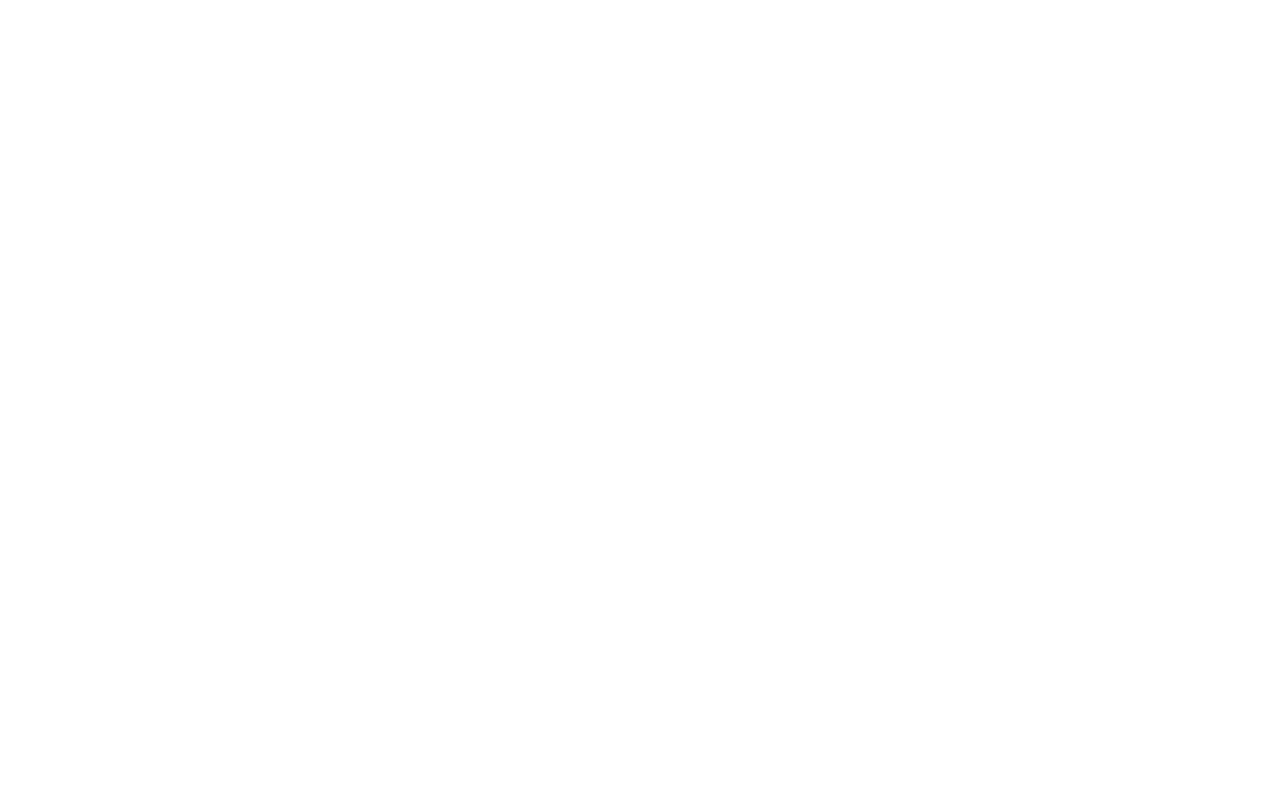
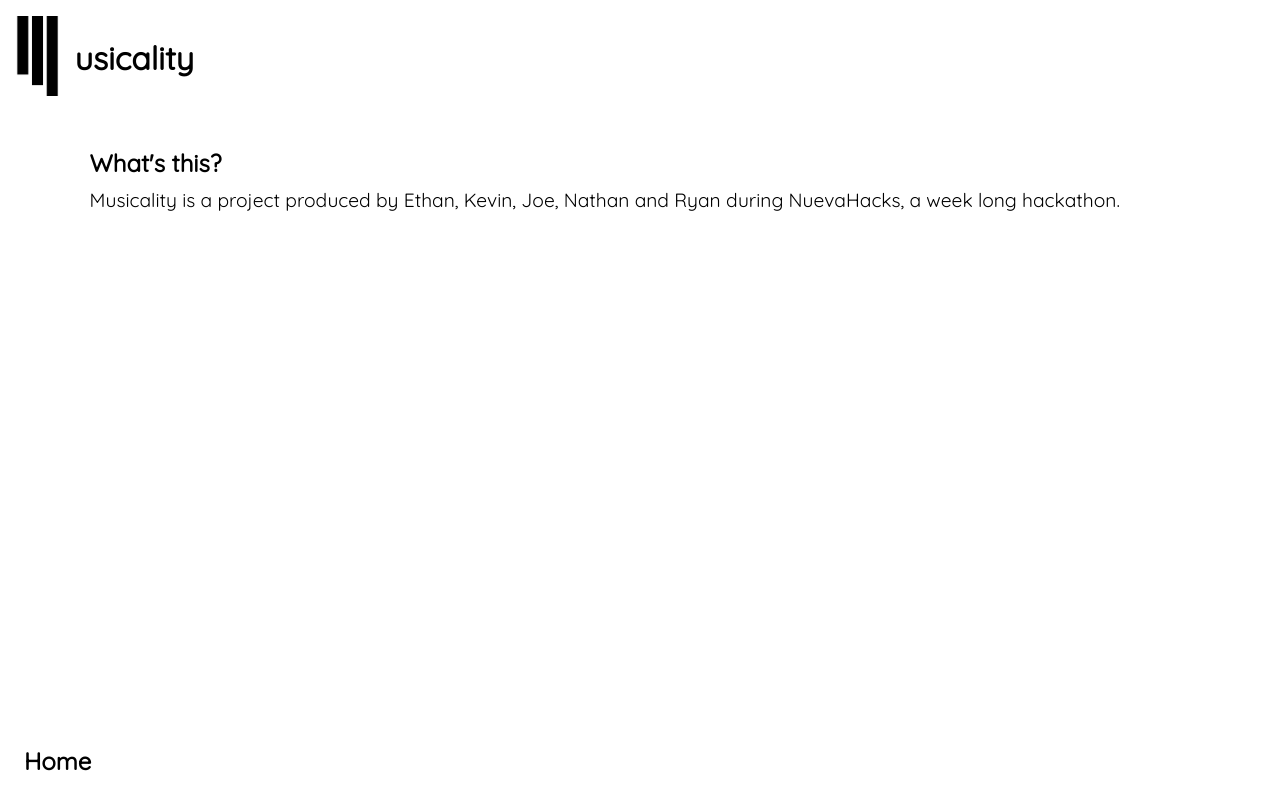
Before and after one commit to backentrancehacker/Musicality, a React (Create React App) app: page /about in a window 1280 px wide. Built offline with nearby package versions, Linux system fonts and the light colour scheme.

Commit message:
Sparkle, Explosion, and f Repl for making life hard on me

```diff
--- a/src/App.js
+++ b/src/App.js
@@ -8,6 +8,7 @@
 import './styles/global.css';
 
 import Home from './components/Home';
+import About from './components/About';
 
 class App extends Component {
 	render(){
@@ -18,7 +19,7 @@
 						<Home />
 					</Route>
 					<Route path="/about">
-
+						<About />
 					</Route>
 				</Switch>
 			</Router>
--- a/src/components/About.js
+++ b/src/components/About.js
@@ -1,8 +1,83 @@
 import React, { Component } from 'react';
+import { Link } from 'react-router-dom';
+import '../styles/About.css';
+import logo from '../images/MusicalityLogo.png';
+
+function wait(ms){
+	return new Promise((resolve, reject) => {
+		setTimeout(resolve, ms);
+	})
+}
+async function sparkle(event){
+	explode(event.clientX, event.clientY);
+}
+
+async function explode(x, y){
+	let particles = 15,
+		music = document.createElement('div');
+
+	music.className = 'music';
+
+	Object.assign(music.style, {
+		left: `${x}px`,
+		top: `${y}px`,
+		transform: 'translate(-50%, -50%)'
+	});
+
+	document.body.append(music);
+
+	let particleArray = [];
+	for(let i = 0; i < particles; i++){
+		let angle = random(0, 2*Math.PI),
+			pX = music.offsetWidth/2 +  random(80, 150) * Math.cos(angle),
+			pY = music.offsetHeight/2 + random(80, 150) * Math.sin(angle);
+
+
+		let particle = document.createElement('div');
+		particle.className = 'particle';
+
+		particle.innerHTML = `<i class="fas fa-music"></>`;
+
+		Object.assign(particle.style, {
+			left: `${pX}px`,
+			top: `${pY}px`,
+			color: `hsl(${random(0, 360)}, 100%, 50%)`,
+			transform: `rotate(${random(0,360)}deg)`
+		});
+
+		music.appendChild(particle);
+		particleArray.push(particle);
+	}
+	await wait(1000);
+	for(let particle of particleArray){
+		particle.remove();
+	}
+}
+function random(min, max) {
+	return Math.floor(Math.random() * (max + 1)) + min;
+}
 
 class About extends Component{
 	render(){
-
+		return (
+		<>
+			<main className="about" onClick={sparkle}>
+				<header>
+					<Link to="/">
+						<img src={logo} alt="Musicality logo" />
+					</Link>
+					<h1>usicality</h1>
+				</header>
+				<div className="content fadeIn">
+					<h2>What's this?</h2>
+					<p>Musicality is a project produced by Ethan, Kevin, Joe, Nathan and Ryan during NuevaHacks, a week long hackathon. </p>
+				</div>
+        	</main>
+			<Link to="/">
+            	<h2 className="to-home">Home</h2>
+            </Link>
+        </>
+        )
 	}
 }
 
--- /dev/null
+++ b/src/styles/About.css
@@ -0,0 +1,88 @@
+main.about{
+	min-height: 100vh;
+	min-width: 100vw;
+	padding: 0;
+	margin: 0;
+	display: flex;
+	flex-direction: column;
+}
+main.about header{
+	width: 100%;
+	user-select: none;
+	padding: 1em 0;
+	display: flex;
+	flex-direction: row;
+	flex-wrap: nowrap;
+    align-items: center;
+ }
+ main.about header img{
+    height: 5em;
+    width: auto;
+    margin: 0;
+    transition: transform 0.2s ease;
+    cursor: pointer;
+ }
+ main.about header img:hover{
+    transform: translateY(-0.5em);
+ }
+ main.about .content{
+    padding: 2em 7vw;
+    display: flex;
+    flex-direction: column;
+    user-select: none;
+    word-break: break-word;
+ }
+ .content h2{
+    font-size: 1.5em;
+    margin: 0;
+ }
+ .content p{
+    margin-top: 0.5em;
+    font-size: 1.2em;
+ }
+.music {
+	position: fixed;
+	width: 600px;
+	height: 600px;
+	padding: 0;
+	margin: 0;
+	pointer-events: none;
+}
+.particle {
+	position: absolute;
+	pointer-events: none;
+ 	font-size: 1.3em;
+	padding: 0;
+	margin: 0;
+	animation: fadeOut 1s reverse ease-in forwards;
+	transition: transform 1s ease;
+}
+@keyframes fadeOut {
+    0% {
+        opacity: 0;
+
+    }
+    100% {
+        top: 50%;
+        left: 50%;
+        opacity: 1;
+    }
+}
+a, a:visited{
+    color: dodgerblue;
+
+}
+h2.to-home{
+    position: fixed;
+    left: 1em;
+    bottom: 1em;
+    color: black;
+    padding: 0;
+    margin: 0;
+    text-decoration: none;
+    user-select: none;
+    cursor: pointer;
+}
+h2.to-home:hover{
+	text-decoration: underline;
+}
--- a/src/styles/Home.css
+++ b/src/styles/Home.css
@@ -55,16 +55,3 @@
 main.home button.classic:hover{
 	filter: brightness(1);
 }
-@keyframes fadeIn{
-	from{
-		opacity: 0;
-	}
-	to{
-		opacity: 1;
-	}
-}
-.fadeIn{
-	opacity: 0;
-	animation: 0.8s fadeIn ease forwards;
-	animation-delay: 0.3s;
-}
--- a/src/styles/global.css
+++ b/src/styles/global.css
@@ -36,3 +36,16 @@
 code {
 	font-family: source-code-pro, Menlo, Monaco, Consolas, 'Courier New', monospace;
 }
+@keyframes fadeIn{
+	from{
+		opacity: 0;
+	}
+	to{
+		opacity: 1;
+	}
+}
+.fadeIn{
+	opacity: 0;
+	animation: 0.8s fadeIn ease forwards;
+	animation-delay: 0.3s;
+}
```
Also changed, not shown: src/components/Editor.js (added).
